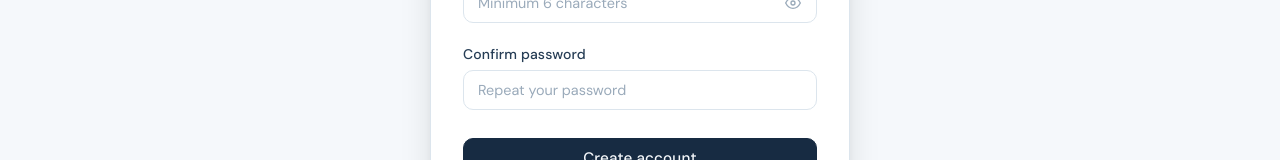
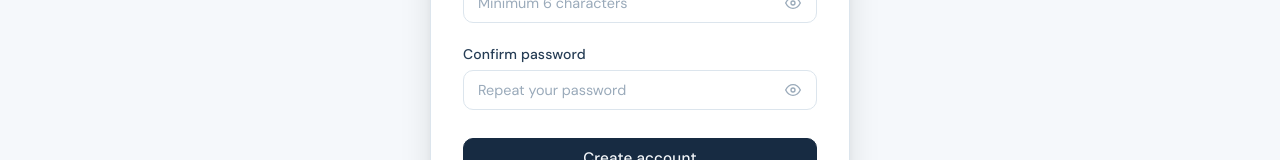
Before and after one commit to mansiray26a/campusquery, a React (Vite) app in the folder frontend/: page /register in a window 1280 px wide. Shown: the part 545-705 px from the top of the page. Built offline with nearby package versions, Linux system fonts and the light colour scheme; no server answers.

Commit message:
feat: enhance Register component with confirm password visibility toggle

```diff
--- a/frontend/src/pages/Register.jsx
+++ b/frontend/src/pages/Register.jsx
@@ -11,6 +11,7 @@ const Register = () => {
   const [password, setPassword]           = useState('');
   const [confirmPassword, setConfirmPw]   = useState('');
   const [showPw, setShowPw]               = useState(false);
+  const [showConfirmPw, setShowConfirmPw] = useState(false);
   const [error, setError]                 = useState('');
   const [loading, setLoading]             = useState(false);
   const { user, register }                = useContext(AuthContext);
@@ -122,9 +123,10 @@ const Register = () => {
 
             <div className="form-group">
               <label className="form-label" htmlFor="reg-confirm">Confirm password</label>
+              <div className="input-with-action">
                 <input
                   id="reg-confirm"
-                type={showPw ? 'text' : 'password'}
+                  type={showConfirmPw ? 'text' : 'password'}
                   className="form-input"
                   placeholder="Repeat your password"
                   value={confirmPassword}
@@ -132,6 +134,24 @@ const Register = () => {
                   autoComplete="new-password"
                   required
                 />
+                <button
+                  type="button"
+                  className="input-toggle-btn"
+                  onClick={() => setShowConfirmPw(!showConfirmPw)}
+                  aria-label={showConfirmPw ? 'Hide confirm password' : 'Show confirm password'}
+                  aria-controls="reg-confirm"
+                >
+                  {showConfirmPw ? (
+                    <svg width="16" height="16" viewBox="0 0 24 24" fill="none" stroke="currentColor" strokeWidth="2" strokeLinecap="round" strokeLinejoin="round" aria-hidden="true">
+                      <path d="M17.94 17.94A10.07 10.07 0 0 1 12 20c-7 0-11-8-11-8a18.45 18.45 0 0 1 5.06-5.94"/><path d="M9.9 4.24A9.12 9.12 0 0 1 12 4c7 0 11 8 11 8a18.5 18.5 0 0 1-2.16 3.19"/><line x1="1" y1="1" x2="23" y2="23"/>
+                    </svg>
+                  ) : (
+                    <svg width="16" height="16" viewBox="0 0 24 24" fill="none" stroke="currentColor" strokeWidth="2" strokeLinecap="round" strokeLinejoin="round" aria-hidden="true">
+                      <path d="M1 12s4-8 11-8 11 8 11 8-4 8-11 8-11-8-11-8z"/><circle cx="12" cy="12" r="3"/>
+                    </svg>
+                  )}
+                </button>
+              </div>
             </div>
 
             <button type="submit" className="btn btn-primary auth-submit-btn" disabled={loading}>
```
Lines whose indentation alone changed are shown as unchanged.
